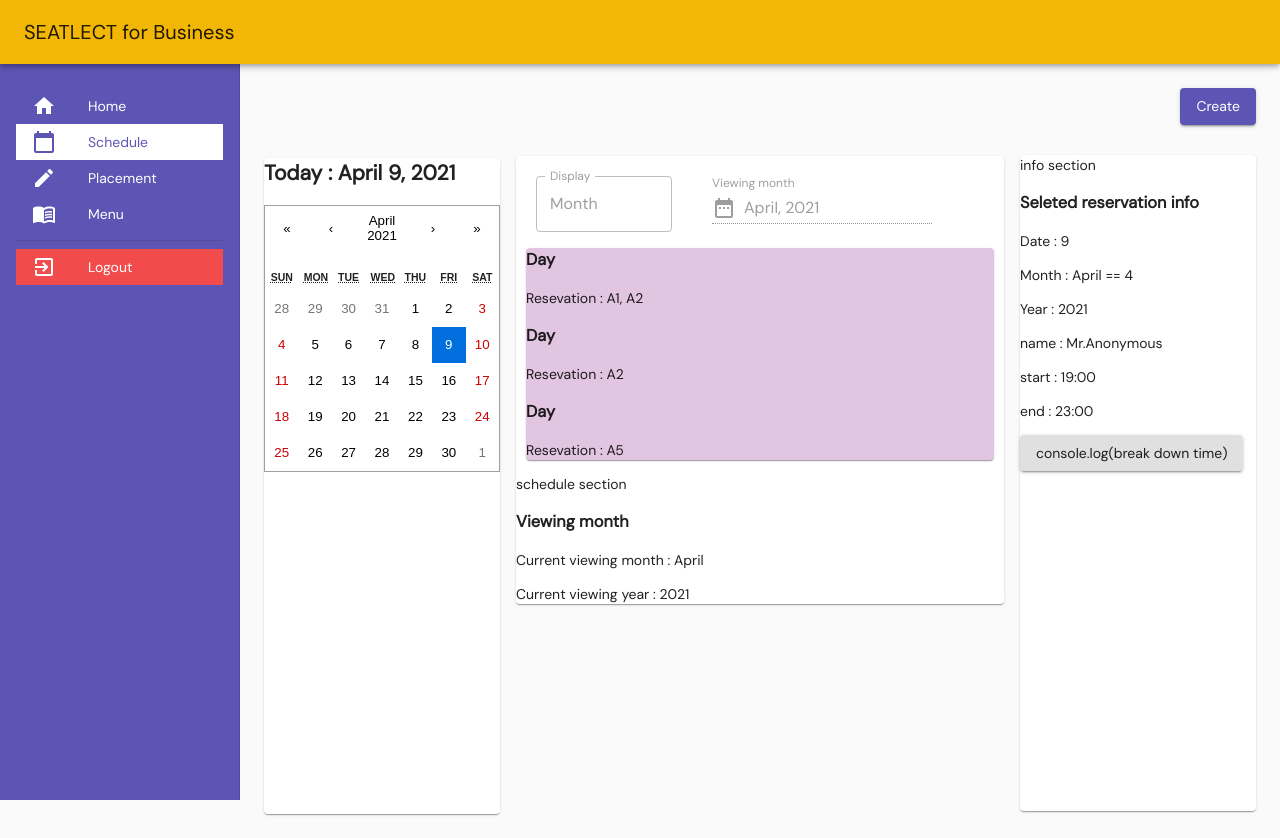
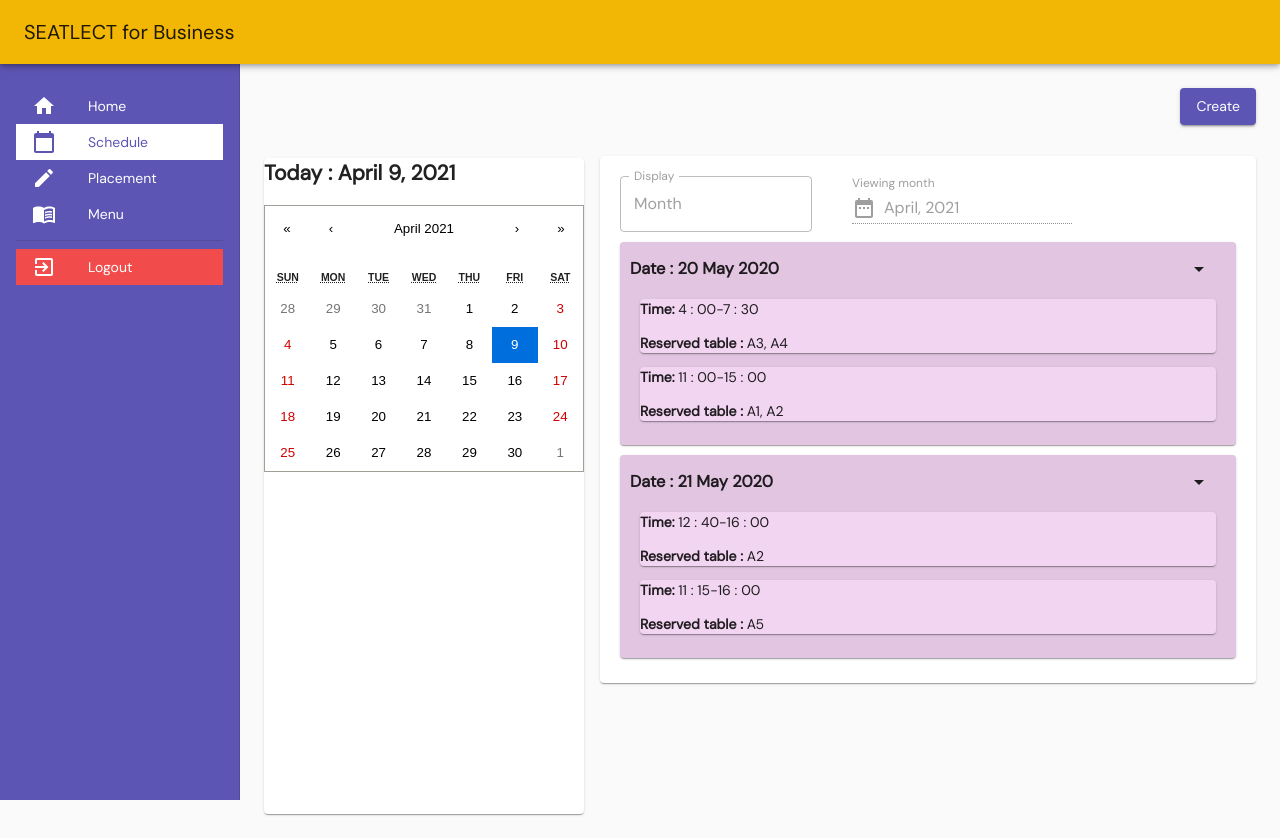
Before and after one commit to tphume/seatlect-web, a Next.js app: page /schedule/1 in a window 1280 px wide. Built offline with nearby package versions, Linux system fonts and the light colour scheme.

Commit message:
change layout to 2 col

```diff
--- /dev/null
+++ b/pages/schedule/DayCard2.js
@@ -0,0 +1,101 @@
+import React, { useState, useEffect } from 'react';
+import Layout from 'src/components/layout';
+
+import { makeStyles } from '@material-ui/core/styles';
+import Paper from '@material-ui/core/Paper';
+import Grid from '@material-ui/core/Grid';
+import ArrowDropDownIcon from '@material-ui/icons/ArrowDropDown';
+import ArrowDropUpIcon from '@material-ui/icons/ArrowDropUp';
+
+import Time from './Time';
+
+const useStyles = makeStyles((theme) => ({
+  root: {
+    flexGrow: 1,
+  },
+  paper: {
+    backgroundColor: `#E2C5E1`,
+    margin: `10px`,
+    padding: `10px`,
+  },
+    paper_padding: {
+    padding: `10px`,
+  },
+  control: {
+    padding: theme.spacing(2),
+  },
+  row:{
+    display : `flex`,
+    margin: `10px -20px 10px 0px`
+  },
+  header:{
+    margin: `5px 0px 5px 0px`,
+  },
+  headerArrow:{
+    margin: `5px 15px -5px 0px`,
+  },
+  flex:{
+    display:`flex`,
+    justifyContent:`flex-end`,
+  },
+}));
+
+export default function DayCard2({ reservation}) {
+    const classes = useStyles();
+    const [id, setId] = useState('');
+    const [value, onChange] = useState(new Date());
+    const today = new Date();
+    const [view_month,setView_Month] = useState(today.getMonth());
+    const [view_year,setView_Year] = useState(today.getFullYear());
+    const [show,setShowStatus] = useState(true)
+    const [showDetail,setShowDetailStatus] = useState(true)
+    const [time,setTime] = useState(reservation)
+
+    // var dateStart = new Date(start)
+    // var dateEnd = new Date(end)
+    // var startTime = dateStart.getHours() + " : "+ dateStart.getMinutes().toLocaleString('en-US', {minimumIntegerDigits: 2, useGrouping:false})
+    // var endTime = dateEnd.getHours() + " : "+ dateEnd.getMinutes().toLocaleString('en-US', {minimumIntegerDigits: 2, useGrouping:false})
+    // var seat = seats[0].name
+
+    console.log(reservation)
+    var date = new Date(reservation[0].start)
+    var dateSTR = date.toDateString()
+    dateSTR = dateSTR.substring(4,)
+    var dateList = dateSTR.split(' ')
+    console.log(dateList)
+    // var i;
+    // for (i = 1; i < seats.length; i++) {
+    //     seat += ", "+seats[i].name
+    // }
+    useEffect(() => setId(localStorage.getItem('_id')), []);
+
+    function showHandler(){
+        if(show){
+            setShowStatus(false)
+        }else{
+            setShowStatus(true)
+        }
+    }
+
+    return (
+      <Paper className={classes.paper}>
+        <Grid onClick={showHandler} container spacing={2}>
+          <Grid item xs={10}><h3 className={classes.header}>Date : {dateList[1]} {dateList[0]} {dateList[2]}</h3></Grid>
+          <Grid item xs={2}>
+            {show?
+              <div className={classes.flex}><ArrowDropDownIcon className={classes.headerArrow}/></div>:
+              <div className={classes.flex}><ArrowDropUpIcon className={classes.headerArrow}/></div>
+            }
+          </Grid>
+        </Grid>
+        {show ? reservation.map((time,i)=>{
+          return(
+            <Time
+              key={i}
+              time = {time}
+            />
+          )
+        }) : ''}
+      </Paper>
+    );
+}
--- a/pages/schedule/MonthCard.js
+++ b/pages/schedule/MonthCard.js
@@ -4,13 +4,14 @@ import Layout from 'src/components/layout';
 import { makeStyles } from '@material-ui/core/styles';
 import Paper from '@material-ui/core/Paper';
 import DayCard from './DayCard';
+import DayCard2 from './DayCard2';
 
 const useStyles = makeStyles((theme) => ({
   root: {
     flexGrow: 1,
   },
   paper: {
-    backgroundColor: `#E2C5E1`,
+    backgroundColor: `#ffffff`,
     margin: `10px`
   },
 	paper_padding: {
@@ -30,7 +31,43 @@ const useStyles = makeStyles((theme) => ({
 const initialDatas = [
   {
     "name": "Mr.Bright",
-    "start": "2020-05-20T19:00:00+0700",
+    "start": "2020-05-20T11:00:00+0700",
+    "end":   "2020-05-20T14:30:00+0700",
+    "placement": {
+      "width": 0,
+      "height": 0,
+      "seats": [
+        {
+          "name": "A3",
+          "floor": 0,
+          "type": "string",
+          "space": 0,
+          "user": "string",
+          "status": "string",
+          "x": 0,
+          "y": 0,
+          "width": 0,
+          "height": 0,
+          "rotation": 0
+        },{
+          "name": "A4",
+          "floor": 0,
+          "type": "string",
+          "space": 0,
+          "user": "string",
+          "status": "string",
+          "x": 0,
+          "y": 0,
+          "width": 0,
+          "height": 0,
+          "rotation": 0
+        }
+      ]
+    }
+  },
+  {
+    "name": "Mr.Gribio",
+    "start": "2020-05-20T18:00:00+0700",
     "end":   "2020-05-20T22:00:00+0700",
     "placement": {
       "width": 0,
@@ -122,12 +159,34 @@ export default function MonthCard() {
 	const [view_month,setView_Month] = useState(today.getMonth());
 	const [view_year,setView_Year] = useState(today.getFullYear());
   const [sidebarINFO, setSidebarInfo] = useState();
+  var dict = {}
 
+  for(var i=0;i<reservations.length;i++){
+    try{
+      var date = new Date(reservations[i].start)
+      console.log(date.getDate())
+      var num = date.getDate()
+      var oldReservation = dict[num]
+      if(oldReservation == undefined){
+        throw(undefined)
+      }
+      oldReservation.push(reservations[i])
+      console.log(oldReservation)
+      // console.log(newReservation)
+      dict[num] = oldReservation
+    }catch(e){
+      console.log(e)
+      dict[num] = [reservations[i]]
+    }
+  }
+  console.log(dict[20])
+  console.log(dict[21])
+  console.log(dict)
 	useEffect(() => setId(localStorage.getItem('_id')), []);
 
 	return (
-		<Paper className={classes.paper}>
-      {reservations.map((reservation,i)=>{
+		<div className={classes.paper}>
+      {/* {reservations.map((reservation,i)=>{
         return(
           <DayCard
             key={i}
@@ -141,7 +200,15 @@ export default function MonthCard() {
             }}
           />
         )
+      })} */}
+      {Object.keys(dict).map((key, i)=>{
+        return(
+          <DayCard2
+            key={i}
+            reservation={dict[key]}
+          />
+        )
       })}
-    </Paper>
+    </div>
 	);
 }
--- /dev/null
+++ b/pages/schedule/Time.js
@@ -0,0 +1,51 @@
+import React, { useState, useEffect } from 'react';
+import Layout from 'src/components/layout';
+
+import { makeStyles } from '@material-ui/core/styles';
+import Paper from '@material-ui/core/Paper';
+
+const useStyles = makeStyles((theme) => ({
+  root: {
+    flexGrow: 1,
+  },
+  paper: {
+    backgroundColor: `#F2D5F1`,
+    margin: `10px`
+  },
+    paper_padding: {
+    padding: `10px`,
+  },
+  control: {
+    padding: theme.spacing(2),
+  },
+    row:{
+      display : `flex`,
+      margin: `10px -20px 10px 0px`
+    },
+}));
+
+export default function DayCard2({ time}) {
+  const classes = useStyles();
+  console.log(time)
+
+
+  var dateStart = new Date(time.start)
+  var dateEnd = new Date(time.end)
+  var startTime = dateStart.getHours() + " : "+ dateStart.getMinutes().toLocaleString('en-US', {minimumIntegerDigits: 2, useGrouping:false})
+  var endTime = dateEnd.getHours() + " : "+ dateEnd.getMinutes().toLocaleString('en-US', {minimumIntegerDigits: 2, useGrouping:false})
+  var seat = time.placement.seats[0].name
+
+  console.log(dateStart)
+  console.log(dateEnd)
+  var i;
+  for (i = 1; i < time.placement.seats.length; i++) {
+    seat += ", "+time.placement.seats[i].name
+  }
+
+  return (
+    <Paper className={classes.paper}>
+      <p><b>Time: </b> {startTime}-{endTime}</p>
+      <p><b>Reserved table :</b> {seat} </p >
+    </Paper>
+  );
+}
--- a/pages/schedule/[id].js
+++ b/pages/schedule/[id].js
@@ -36,6 +36,7 @@ const useStyles = makeStyles((theme) => ({
   },
 	paper2: {
     width:`100%`,
+    paddingBottom: `15px`,
   },
 	paper_padding: {
     padding: `10px`,
@@ -152,7 +153,7 @@ export default function Schedule() {
 					/>
 				</Modal>
 				{/* --- Calendar section --- */}
-        <Grid item xs={3}>
+        <Grid item xs={4}>
 					<Paper className={classes.paper}>
 						<div>
 							<h2>Today : {/*day[today.getDay()]*/} {month[today.getMonth()]}  {today.getDate()}, {today.getFullYear()}</h2>
@@ -185,7 +186,7 @@ export default function Schedule() {
         </Grid>
 
 				{/* --- Month/Day section --- */}
-				<Grid item xs={6}>
+				<Grid item xs={8}>
 					<Paper className={classes.paper2}>
 						{/* --- Start of Header Section --- */}
 						<Grid container spacing={5} className={classes.row}>
@@ -224,15 +225,15 @@ export default function Schedule() {
 						{/* --- End of Header Section --- */}
 
 						{ viewOption ? <MonthCard /> : <DayCard /> }
-						<p>schedule section</p>
+						{/* <p>schedule section</p>
 						<h3>Viewing month</h3>
 						<p>Current viewing month : {month[view_month]}</p>
-						<p>Current viewing year  : {view_year}</p>
+						<p>Current viewing year  : {view_year}</p> */}
 					</Paper>
         </Grid>
 
 				{/* --- Info section --- */}
-				<Grid item xs={3}>
+				{/* <Grid item xs={3}>
 					<Paper className={classes.paper}>
 						<p>info section</p>
 						<h3>Seleted reservation info</h3>
@@ -243,11 +244,8 @@ export default function Schedule() {
 						<p>start : {startTime}</p>
 						<p>end   : {endTime}</p>
 						<Button variant="contained" onClick={handleTime}>console.log(break down time)</Button>
-						{/*  */}
-						{/*  */}
-						{/*  */}
 					</Paper>
-        </Grid>
+        </Grid> */}
       </Grid>
 		</Layout>
 	);
```
